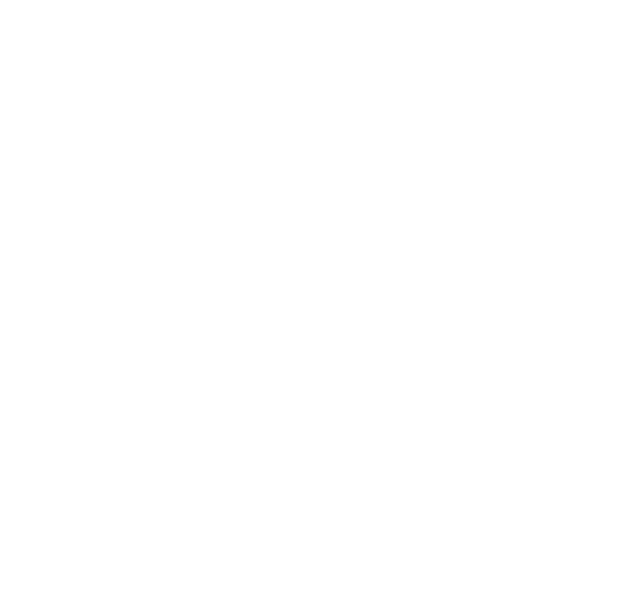
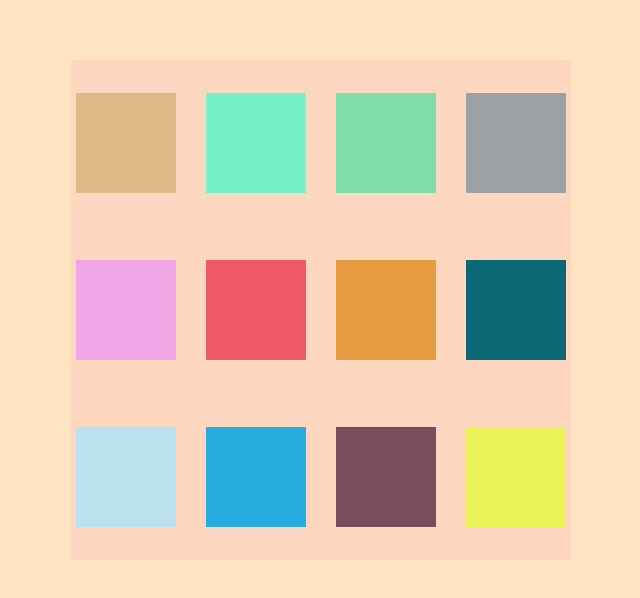
Before and after one commit to Firanhiz/start-project, a plain HTML site: page index.html in a window 1280 px wide. Shown: the whole page, without its empty margins (319-959 px from the left). Drawn offline with Linux system fonts and the light colour scheme.

Commit message:
the first commit

```diff
--- /dev/null
+++ b/css/common.css
@@ -0,0 +1,26 @@
+.flex {
+    display: flex;
+}
+
+.space-around {
+    justify-content: space-around;
+}
+
+.direction-column {
+    flex-direction: column;
+}
+
+.flex-wrap {
+    flex-wrap: wrap;
+}
+
+.item-size {
+    width: 100px;
+    height: 100px;
+    flex-grow: 0;
+    margin: 15px;
+}
+
+.align-content-center {
+    align-content: center;
+}
--- /dev/null
+++ b/css/main.css
@@ -0,0 +1,62 @@
+body {
+    background-color: bisque;
+}
+
+.container {
+    width: 100%;
+}
+
+.content {
+    margin: 60px auto;
+    background-color:rgb(253, 215, 192);
+    width: 500px;
+    height: 500px;
+}
+
+.content-item1 {
+    background-color: burlywood;
+}
+
+.content-item2 {
+    background-color: rgb(240, 166, 230);
+}
+
+.content-item3 {
+    background-color: rgb(186, 225, 240);
+}
+
+.content-item4 {
+    background-color: rgb(116, 241, 200);
+}
+
+.content-item5 {
+    background-color: rgb(238, 89, 101);
+}
+
+.content-item6 {
+    background-color: rgb(40, 171, 223);
+}
+
+.content-item7 {
+    background-color: rgb(129, 221, 167);
+}
+
+.content-item8 {
+    background-color: rgb(228, 156, 63);
+}
+
+.content-item9 {
+    background-color: rgb(122, 76, 92);
+}
+
+.content-item10 {
+    background-color: rgb(155, 161, 165);
+}
+
+.content-item11 {
+    background-color: rgb(10, 105, 117);
+}
+
+.content-item12 {
+    background-color: rgb(233, 243, 87);
+}
--- a/css/style.css
+++ b/css/style.css
@@ -1 +1,4 @@
 @import url(./reset.css);
+@import url(./common.css);
+@import url(./variable.css);
+@import url(./main.css);
--- a/index.html
+++ b/index.html
@@ -8,6 +8,22 @@
     <title>Document</title>
 </head>
 <body>
+    <div class="container">
+        <main class="content flex flex-wrap space-around align-content-center direction-column">
+            <div class="content-item1 item-size"></div>
+            <div class="content-item2 item-size"></div>
+            <div class="content-item3 item-size"></div>
+            <div class="content-item4 item-size"></div>
+            <div class="content-item5 item-size"></div>
+            <div class="content-item6 item-size"></div>
+            <div class="content-item7 item-size"></div>
+            <div class="content-item8 item-size"></div>
+            <div class="content-item9 item-size"></div>
+            <div class="content-item10 item-size"></div>
+            <div class="content-item11 item-size"></div>
+            <div class="content-item12 item-size"></div>
+        </main>
+    </div>
 
 </body>
 </html>
```
Also changed, not shown: css/variable.css (added).
